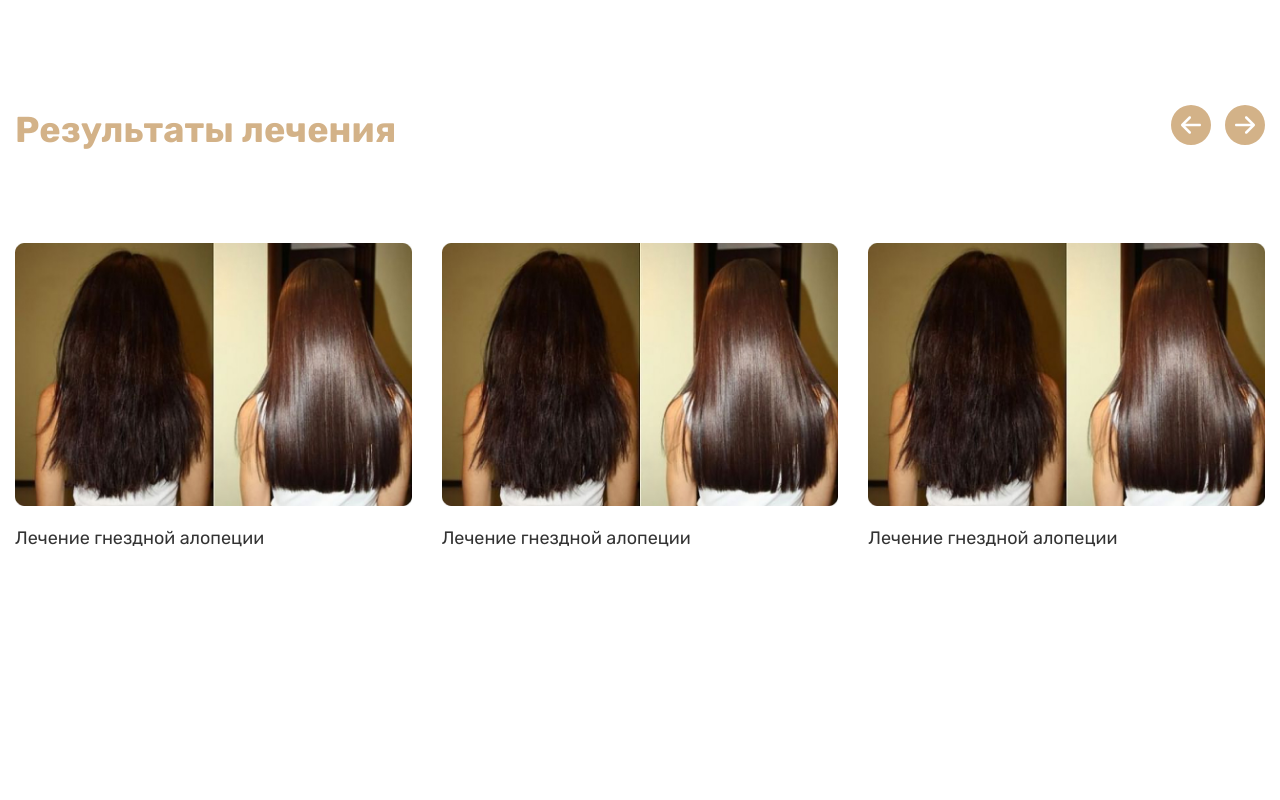
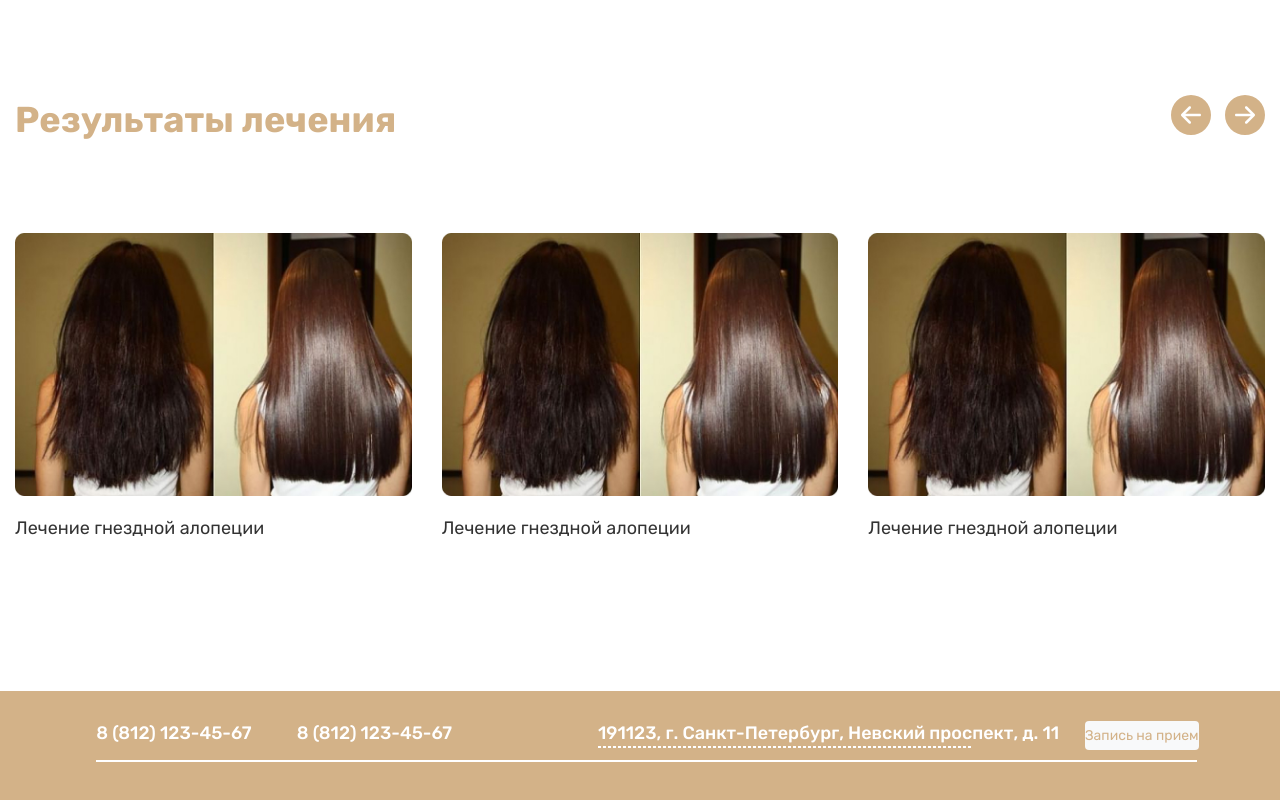
Before and after one commit to Zokerzes/html-css6.1, a plain HTML site: page index.html in a window 1280 px wide. Shown: the part 820-1620 px from the top of the page. Before the commit the page ends 1537 px from the top, so only its background shows below. Drawn offline with nearby package versions, Linux system fonts and the light colour scheme.

Commit message:
blok2 in work

```diff
--- a/index.html
+++ b/index.html
@@ -23,7 +23,7 @@
 
     <div class="services-content row ">
 
-      <div class="services-content-text col-2fr  ">
+      <div class="services-content-text col-lg-2fr  ">
         <div class="services-content-text-header">
           <p>Процедуры <br> лечения волос</p>
         </div>
@@ -39,28 +39,28 @@
           </p>
         </div>
       </div>
-      <div class="services-content-block col ">
+      <div class="services-content-block col-lg ">
         <div class="services-content-block-border rounded d-flex">
           <div class="services-content-block-border-in">
             <p>PRP-ТЕРАПИЯ</p>
           </div>
         </div>
       </div>
-      <div class="services-content-block col ">
+      <div class="services-content-block col-lg ">
         <div class="services-content-block-border rounded d-flex">
           <div class="services-content-block-border-in">
             <p>МЕЗОТЕРАПИЯ</p>
           </div>
         </div>
       </div>
-      <div class="services-content-block col ">
+      <div class="services-content-block col-lg ">
         <div class="services-content-block-border rounded d-flex">
           <div class="services-content-block-border-in">
             <p>ОЗОНОТЕРАПИЯ</p>
           </div>
         </div>
       </div>
-      <div class="services-content-block col ">
+      <div class="services-content-block col-lg ">
         <div class="services-content-block-border rounded d-flex">
           <div class="services-content-block-border-in">
             <p>ФИЗИОТЕРАПИЯ</p>
@@ -68,10 +68,8 @@
         </div>
       </div>
     </div>
+  </section>
 
-
-
-  </section>
   <section class="container catalog">
     <div class="catalog-content">
       <div class="catalog-content-header d-flex justify-content-between">
@@ -110,9 +108,36 @@
     </div>
   </section>
 
-  <futor>
+  <footer class="container foot">
+    <div class="foot-content ">
+      <div class="foot-content-header ">
+        <div class="foot-content-header-row row">
+          <div class="foot-content-header-row-number col ">
+            <p> 8 (812) 123-45-67 &nbsp &nbsp &nbsp &nbsp &nbsp
+              8 (812) 123-45-67</p>
+          </div>
+          <div class="foot-content-header-row-addres col">
+            <p>191123, г. Санкт-Петербург, Невский проспект, д. 11</p>
+            <div class="foot-content-header-row-addres-line">
+            </div>
+          </div>
+          <div class="foot-content-header-row-btn btn-light rounded  ">
+            <p>Запись на прием</p>
+          </div>
+        </div>
+        <div class="foot-content-header-line">
+        </div>
+      </div>
 
-  </futor>
+      <div class="foot-content-general">
+        <div class="foot-content-general-block1"></div>
+        <div class="foot-content-general-block1"></div>
+        <div class="foot-content-general-block1"></div>
+        <div class="foot-content-general-block1"></div>
+        <div class="foot-content-general-block2"></div>
+      </div>
+    </div>
+  </footer>
 </body>
 
 </html>
--- a/less/main.less
+++ b/less/main.less
@@ -1,8 +1,14 @@
 // out: "../css/main.css", compress: true, sourceMap: true
+
 
 @mainColor: #D3B288;
 @mainPadding: 150px;
 @mainFonts: 'Rubik';
+
+p {
+  margin-top: 0;
+  margin-bottom: 0;
+}
 
 .container {
   max-width: max-content
@@ -11,7 +17,6 @@
 .services {
   padding-top: 120px;
   padding-bottom: 125px;
-
 
   .services-content {
     @mainMarginLeft: 10px;
@@ -66,9 +71,6 @@
   }
 }
 
-
-
-
 .catalog {
   padding-top: @mainPadding;
   padding-bottom: @mainPadding;
@@ -117,3 +119,73 @@
     }
   }
 }
+
+.foot {
+  background-color: @mainColor;
+  height: 433px;
+  max-width: none;
+  padding-top: 30px;
+
+  &-content {
+    padding-left: 6.5%;
+    padding-right: 6.5%;
+
+    &-header {
+      &-row {
+        &-number {
+          width: 381px;
+          font-family: 'Rubik';
+          font-style: normal;
+          font-weight: 500;
+          font-size: 18px;
+          line-height: 140%;
+          color: #FFFFFF;
+        }
+
+        &-addres {
+          font-family: 'Rubik';
+          font-style: normal;
+          font-weight: 500;
+          font-size: 18px;
+          line-height: 140%;
+          color: #FFFFFF;
+
+          &-line {
+            border: 1px dashed white;
+            width: 79%;
+          }
+
+        }
+
+        &-btn {
+          display: block;
+
+          text-align: center;
+          width: 114px;
+          font-family: 'Rubik';
+          font-style: normal;
+          font-weight: 400;
+          font-size: 14px;
+          line-height: 140%;
+          color: #D3B288;
+          flex: none;
+          order: 0;
+          flex-grow: 0;
+
+          & p {
+            margin-top: 5px;
+            margin-bottom: 5px;
+          }
+        }
+      }
+
+      &-line {
+        border: 1px solid white;
+        margin-top: 10px;
+        margin-bottom: 30px;
+        width: 101.2%;
+      }
+
+    }
+  }
+}
```
Also changed, not shown: css/main.css, 1 other file.
